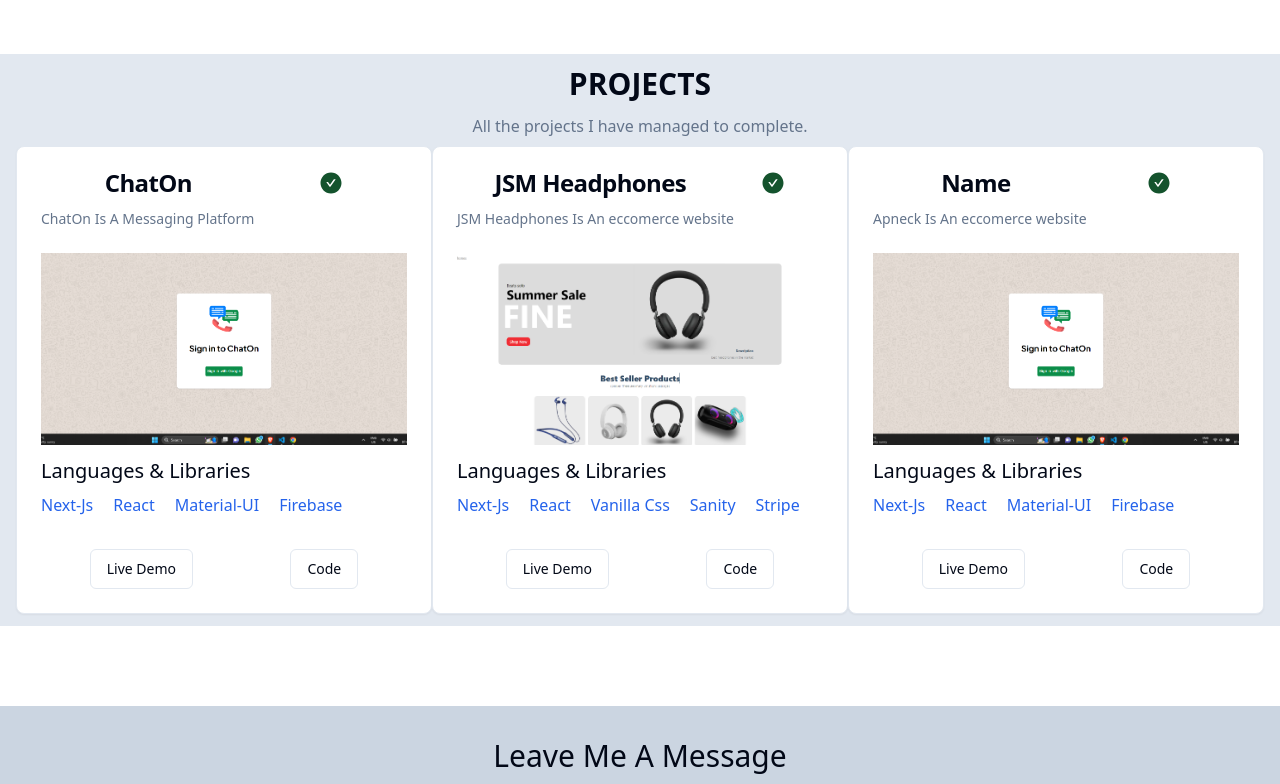
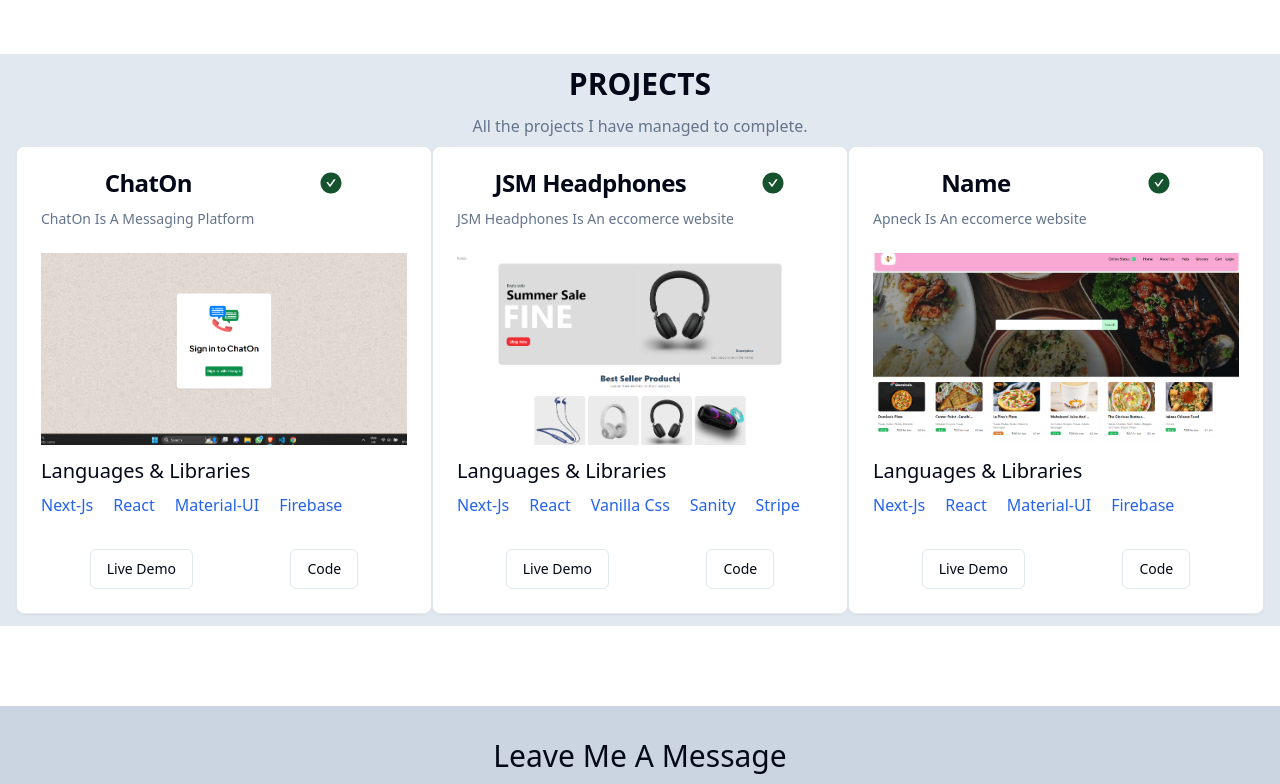
Before and after one commit to saurabhmpcs/showcase-portfolio, a Next.js app: page / in a window 1280 px wide. Shown: the part 1401-2185 px from the top of the page. Built offline with nearby package versions, Linux system fonts and the light colour scheme.

Commit message:
final-commit

```diff
--- a/pages/index.tsx
+++ b/pages/index.tsx
@@ -19,6 +19,7 @@ import { BsGithub, BsLinkedin, BsTwitter } from "react-icons/bs";
 import { Tabs, TabsContent, TabsList, TabsTrigger } from "@/components/ui/tabs";
 import img2 from "./images/img2.png";
 import img3 from "./images/img3.png";
+import img4 from "./images/img4.png";
 import { Input } from "@/components/ui/input";
 import { Textarea } from "@/components/ui/textarea";
 
@@ -288,7 +289,7 @@ export default function Home() {
               </CardHeader>
               <CardContent>
                 <Image
-                  src={img2}
+                  src={img4}
                   className="h-48 w-96 mb-3 object-cover"
                   alt={""}
                 />
@@ -301,11 +302,14 @@ export default function Home() {
                 </div>
               </CardContent>
               <CardFooter className="flex justify-around items-center">
-                <Link href={"https://chaton-c2955.web.app/"} target="_blank">
+                <Link
+                  href={"https://foo-d-villa-app.vercel.app/"}
+                  target="_blank"
+                >
                   <Button variant={"outline"}>Live Demo</Button>
                 </Link>
                 <Link
-                  href={"https://github.com/Eclarkhalid/APneck"}
+                  href={"https://github.com/saurabhmpcs/FooDVilla-App"}
                   target="_blank"
                 >
                   <Button variant={"outline"}>Code</Button>
```
Also changed, not shown: pages/images/img4.png (added).
